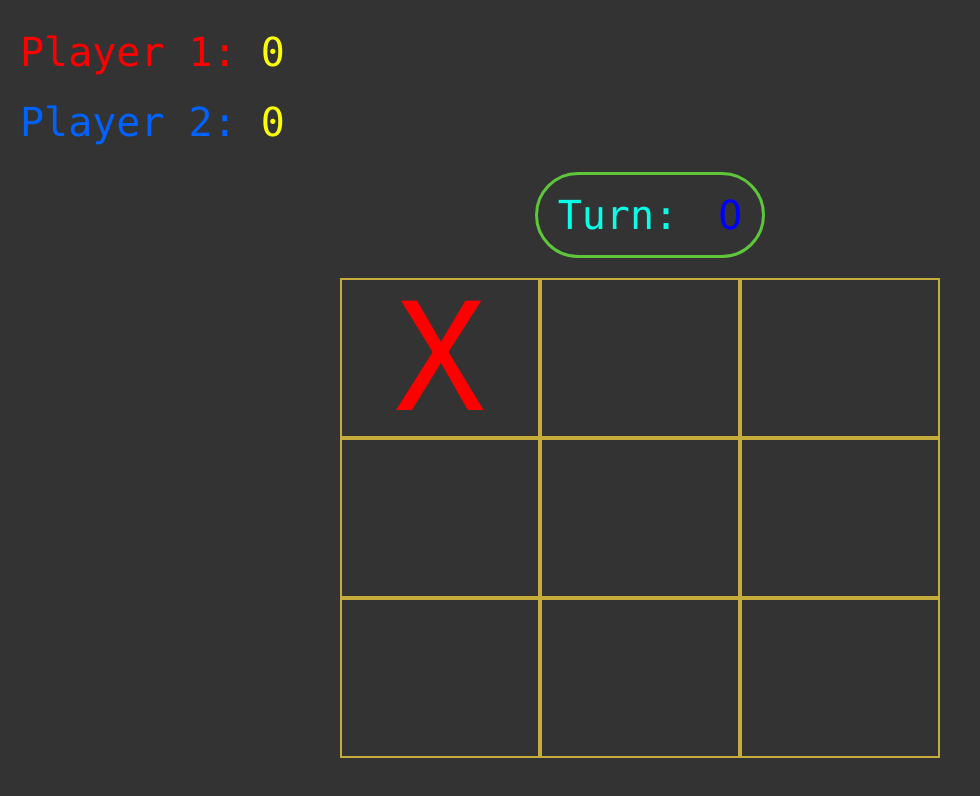
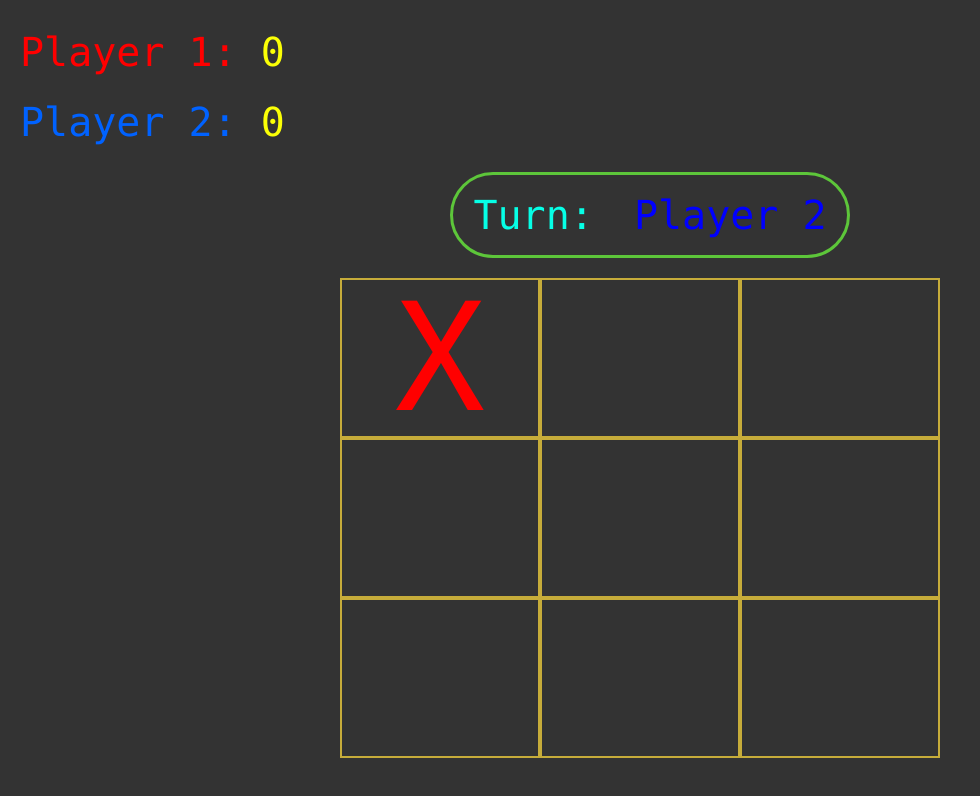
Before and after one commit to kdannothere/tic_tac_toe, a plain HTML site: page index.html in a window 1280 px wide. Both pictures are taken after a click on the element 440 px from the left and 358 px from the top of the page. Shown: the whole page, without its empty margins (0-980 px from the left). Drawn offline with Linux system fonts and the light colour scheme.

Commit message:
minor changes

```diff
--- a/index.html
+++ b/index.html
@@ -19,7 +19,7 @@
 			<div class="game__counter">
 				<p class="game__players" id="player_1">Player 1: <span id="player_1_value">0</span></p>
 				<p class="game__players" id="player_2">Player 2: <span id="player_2_value">0</span></p>
-				<p id="game__turn">Turn: <span id="turn_value">X</span></p>
+				<p id="game__turn">Turn: <span id="turn_value">Player 1</span></p>
 			</div>
 			<div class="game__board">
 				<div class="game__toprow">
--- a/js/main.js
+++ b/js/main.js
@@ -31,11 +31,11 @@ function cellClicked(cell) {
 		cell.innerHTML = `${currentPlayer}`;
 		if (currentPlayer === player1) {
 			cell.style.color = player1Color;
-			viewTurnValue.innerHTML = player2;
+			viewTurnValue.innerHTML = player2Name;
 			viewTurnValue.style.color = player2Color;
 		} else {
 			cell.style.color = player2Color;
-			viewTurnValue.innerHTML = player1;
+			viewTurnValue.innerHTML = player1Name;
 			viewTurnValue.style.color = player1Color;
 		}
 	} else return;
```
Also changed, not shown: img/screenshot.png.
